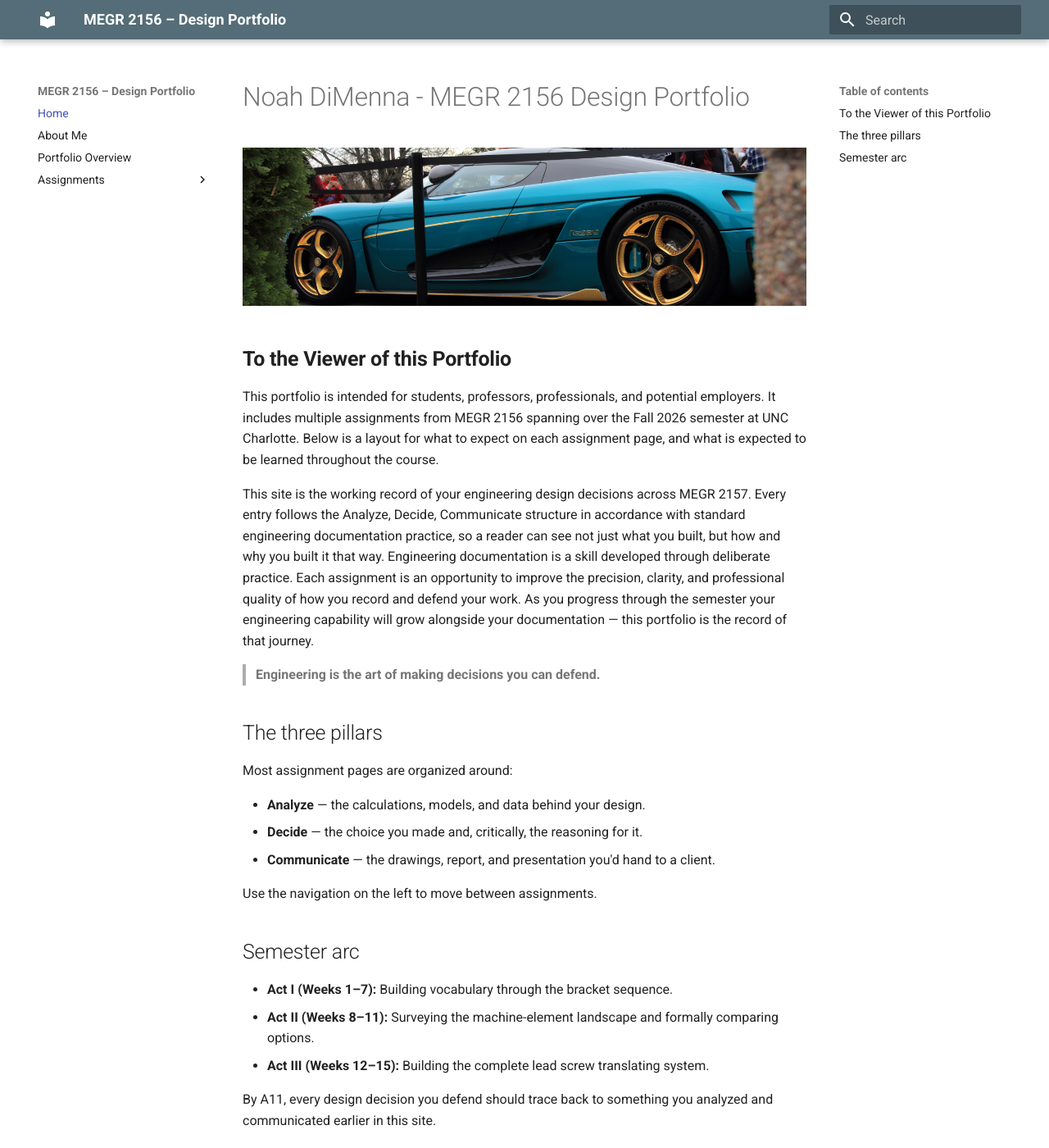
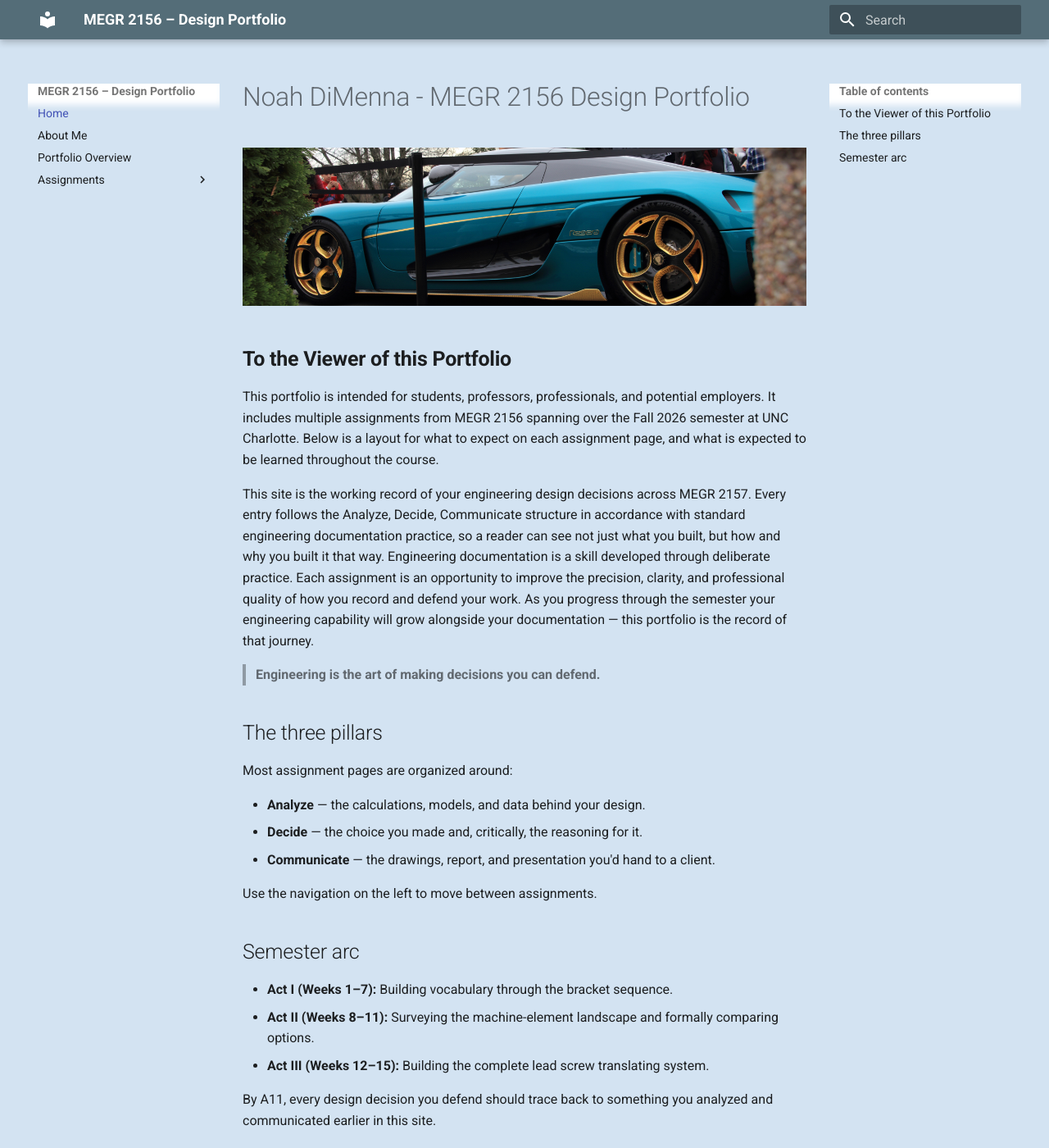
Before and after one commit to Noah-DiMenna/megr2156-portfolio, an MkDocs documentation site: the page built from docs/index.md, in a window 1280 px wide and 1400 px high. Shown: the whole window at 82% size. Built offline with MkDocs 1.6.1 and Material for MkDocs 9.7.7, drawn with Linux system fonts in a browser that asks for light colours.

Commit message:
Change default background color to light blue
Updated background color variables and applied them to body and related classes.

```diff
--- a/docs/stylesheets/extra.css
+++ b/docs/stylesheets/extra.css
@@ -1,3 +1,10 @@
 :root {
-  --md-default-bg-color: #8798a8;
+  --md-default-bg-color: #d3e3f2 !important;
 }
+
+body,
+.md-container,
+.md-main,
+.md-content {
+  background-color: #d3e3f2 !important;
+}
```
